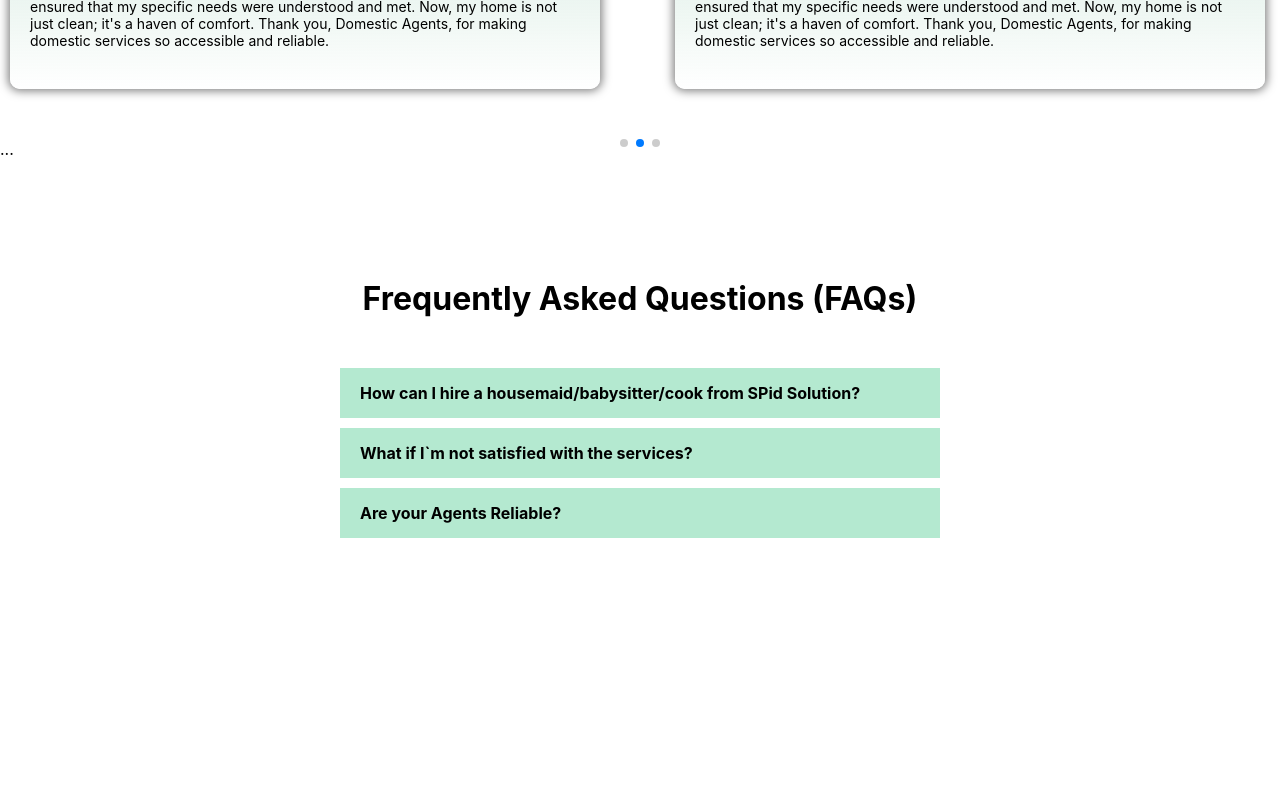
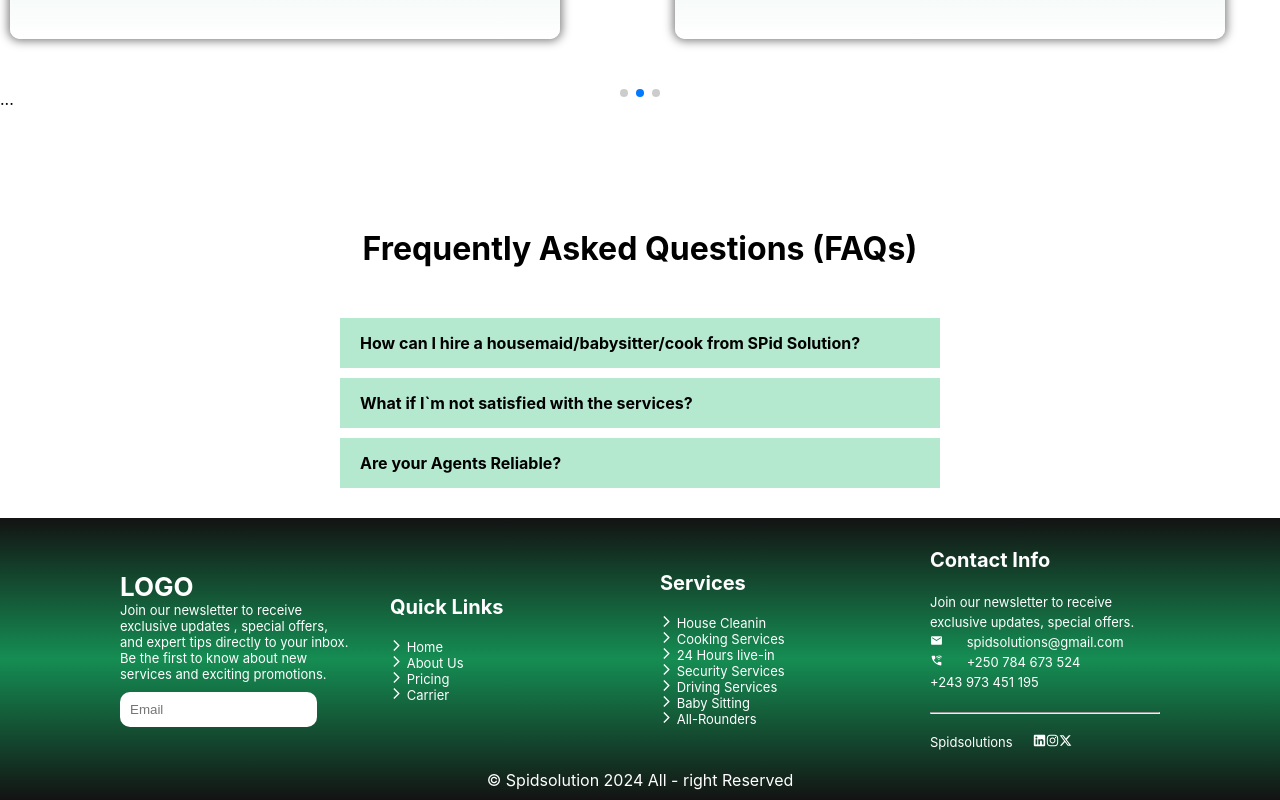
Before and after one commit to pascalniri/spidsol-website, a React (Create React App) app: page / in a window 1280 px wide. Shown: the part 1962-2762 px from the top of the page. Before the commit the page ends 2530 px from the top, so only its background shows below. Built offline with nearby package versions, Linux system fonts and the light colour scheme.

Commit message:
Added the footer

```diff
--- a/src/App.js
+++ b/src/App.js
@@ -1,7 +1,6 @@
 import React from 'react'
 import { BrowserRouter, Routes, Route } from 'react-router-dom';
 import FirstSection from './components/FirstSection'
-import Footer from './components/Footer';
 
 const App = () => {
   return (
@@ -9,7 +8,6 @@ const App = () => {
         <Routes>
 
             <Route path="/" element={ <FirstSection />}></Route>
-            <Route path="/footer" element={  <Footer /> }></Route>
 
         </Routes>
     </BrowserRouter>
--- a/src/components/FirstSection.js
+++ b/src/components/FirstSection.js
@@ -4,7 +4,7 @@ import SecondSection from "../components/SecondSection";
 import ThirdSection from "../components/ThirdSection";
 import FourthSection from "../components/FourthSection";
 import FifthSection from "../components/FifthSection";
-
+import Footer from "../components/Footer";
 const FirstSection = () => {
   return (
     <div>
@@ -13,6 +13,7 @@ const FirstSection = () => {
      <ThirdSection />
      <FourthSection />
      <FifthSection />
+     <Footer />
     </div>
   )
 }
--- a/src/components/Footer.js
+++ b/src/components/Footer.js
@@ -10,7 +10,8 @@ import { FaXTwitter } from "react-icons/fa6";
 
 const Footer = () => {
   return (
-    <div className='footer'>
+    <div className='all'>
+                    <div className='footer'>
       <div className='footer-col-one'>
          <h1>LOGO</h1>
          <p>
@@ -47,23 +48,29 @@ const Footer = () => {
 
       <div className='footer-col-four'>
         <h4>Contact Info</h4>
-        <p>Join our newsletter to receive exclusive updates, special
+        <div className='contact'>
+           <p>Join our newsletter to receive exclusive updates, special
             offers.
-        </p>
-        <p><MdEmail /> spidsolutions@gmail.com</p>
-        <p><MdWifiCalling3 /> +250 784 673 524 <br/> +243 973 451 195</p>
-        <hr></hr>
+            </p>
+            <p><MdEmail /> <span>spidsolutions@gmail.com</span></p>
+            <p><MdWifiCalling3 /> <span>+250 784 673 524 <br/>+243 973 451 195</span></p>
+        </div>
+        <hr className='line'/>
         <div className='platforms'>
             <p>Spidsolutions</p>
-            <div>
-
+            <div className='plat-icons'>
+              <FaLinkedin />
+              <FaInstagram />
+              <FaXTwitter />
             </div>
           </div>
-            <FaLinkedin />
-            <FaInstagram />
-            <FaXTwitter />
           </div>
     </div>
+
+    <div className='footer-end'>
+       <p>© Spidsolution 2024 All - right Reserved</p>
+    </div>
+  </div>
   )
 }
 
--- a/src/styles/Footer.css
+++ b/src/styles/Footer.css
@@ -1,61 +1,81 @@
-*{
+* {
     margin: 0;
     padding: 0;
+    box-sizing: border-box; /* Include padding and border in the element's total width and height */
+}
+
+.all {
+    background: linear-gradient(rgba(0, 0, 0, 0.925), rgb(21, 141, 83), rgba(0, 0, 0, 0.925));
+    padding: 10px 100px;
+    color: white;
 }
 
 .footer {
     display: flex;
+    flex-wrap: wrap; /* Allow items to wrap to the next line */
     justify-content: space-between;
     align-items: center;
-    background: linear-gradient(to right, rgba(255, 255, 255, 0), rgba(50, 245, 112, 0));
-  }
-.footer-col-one{
+}
+
+.footer h4 {
+    font-size: 20px;
+    margin-bottom: 20px;
+}
+
+.footer-col-one,
+.footer-col-two,
+.footer-col-three,
+.footer-col-four {
+    flex: 1; /* Each column takes up equal space */
     margin: 10px;
+    padding: 10px;
+    font-size: 13px;
+    text-align: left; /* Align text to the left */
+}
+
+.email-button input {
+    padding: 10px;
+    outline: none;
+    border: none;
+    border-radius: 10px;
+    margin-top: 10px;
+}
+
+.email-button {
+    display: flex;
+}
+
+.platforms {
+    display: flex;
+    gap: 20px;
+    margin-top: 20px;
+}
+
+.contact {
+    font-size: 13px;
+    line-height: 20px;
+}
+
+.contact span {
+    margin-left: 20px;
+}
+
+.footer-end {
     display: flex;
     flex-direction: column;
     justify-content: center;
-    align-items: left;
-    width: 100%;
-    padding: 50px;
-}
-.email-button input{
-    padding: 10px 10px;
-    outline: none;
-    border: none;
-    border-radius: 10px;
-    margin-top: 40px;
-}
-.email-button{
-    display: flex;
-
+    align-items: center;
 }
 
-.footer-col-two {
-    margin: 10px;
-    display: flex;
-    flex-direction: column;
-
-    align-items: left;
+.line {
+    margin-top: 20px;
     width: 100%;
-    padding: 10px;
 }
 
-.footer-col-three{
-    margin: 10px;
-    display: flex;
-    flex-direction: column;
-
-    align-items: left;
-    width: 100%;
-    padding: 10px;
+/* Media Queries for responsiveness */
+@media screen and (max-width: 768px) {
+    .footer {
+        flex-direction: column; /* Stack columns vertically on smaller screens */
+        align-items: center;
+    }
 }
-
-.footer-col-four{
-    margin: 10px;
-    display: flex;
-    flex-direction: column;
-
-    align-items: center;
-    width: 100%;
-    padding: 10px;
-}
--- a/src/styles/ThirdSection.css
+++ b/src/styles/ThirdSection.css
@@ -10,6 +10,7 @@
     background: linear-gradient(to bottom,rgba(50, 30, 30, 10), rgba(0, 88, 56, 0.744));
     min-height: 100vh;
     padding-bottom: 50px;
+
   }
 
 
@@ -34,10 +35,11 @@
     display: flex;
     flex-wrap: wrap;
     justify-content: center;
+
 }
 
 .second-subcontainer {
-    width: 200px;
+    width: 250px;
     margin: 10px;
     text-align: center;
     padding: 20px;
```
